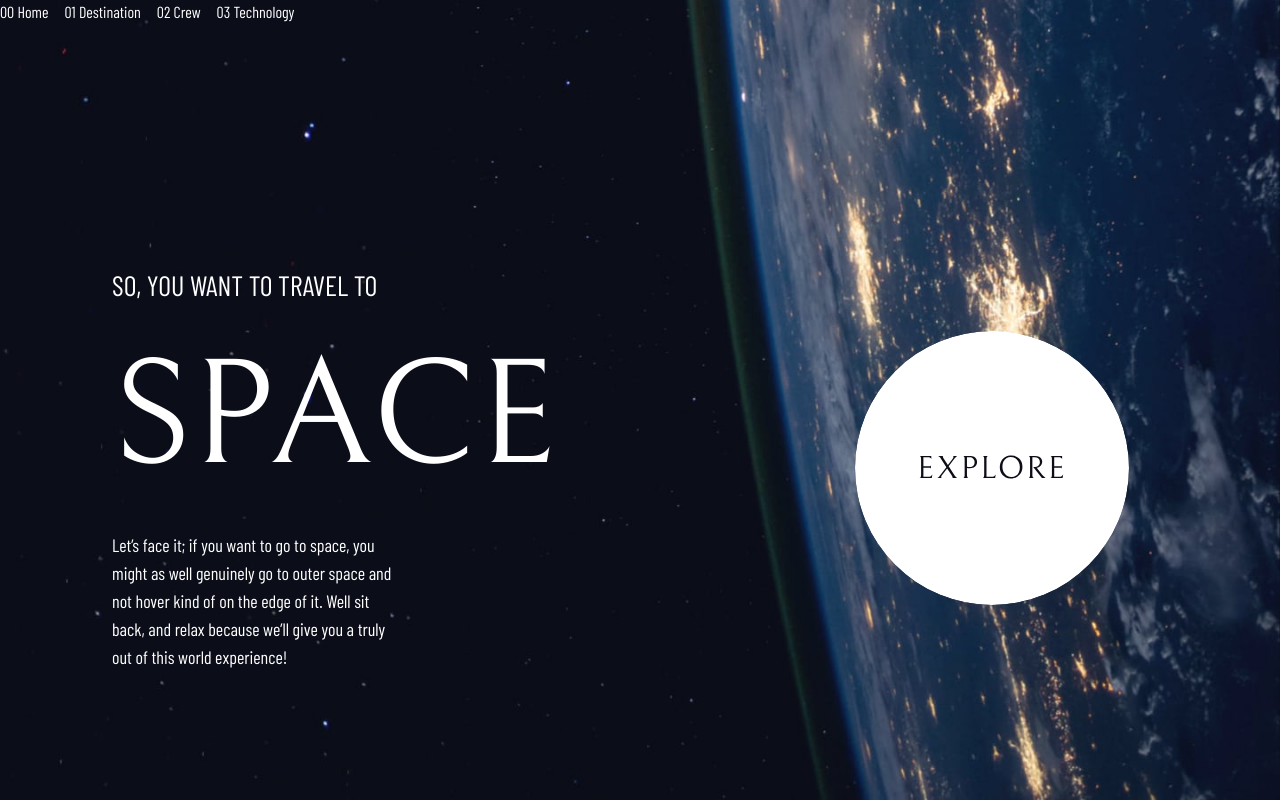
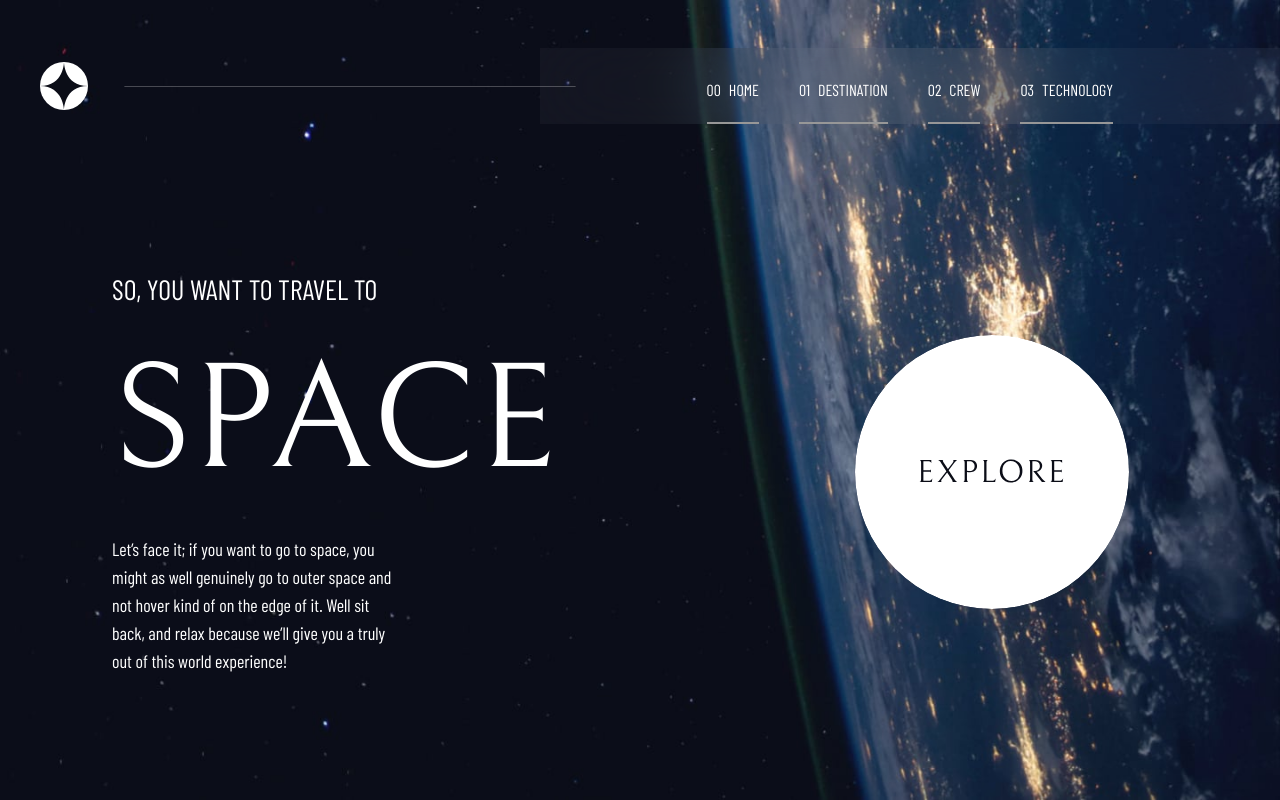
Before and after one commit to Yarden-Tal/Space-Tourism, a Nuxt app: page / in a window 1280 px wide. Built offline with nearby package versions, Linux system fonts and the light colour scheme.

Commit message:
styled the header

```diff
--- a/components/header/Navbar.vue
+++ b/components/header/Navbar.vue
@@ -4,10 +4,29 @@ import { links } from "~/data/miscData";
 
 <template>
   <nav>
-    <ul class="flex gap-4">
+    <ul class="flex gap-10">
       <li v-for="(l, i) in links" :key="i">
-        <NuxtLink :to="l.link">{{ l.title }}</NuxtLink>
+        <NuxtLink :to="l.link" class="font-barlow flex h-full pb-5">
+          <div class="mr-2">{{ l.num }}</div>
+          <div>{{ l.title.toUpperCase() }}</div>
+        </NuxtLink>
+        <!-- <hr class="bg-[#979¿797] w-full relative top-[30px] h-1 rounded-[1px]" /> -->
       </li>
     </ul>
   </nav>
 </template>
+
+<style scoped>
+nav {
+  background: rgba(255, 255, 255, 0.04);
+  backdrop-filter: blur(40.774227142333984px);
+  padding: 30px 167px 0 167px;
+}
+
+a {
+  border-bottom: 2px solid #979797;
+}
+a:hover {
+  border-bottom-color: #fff;
+}
+</style>
--- a/components/shared/TheHeader.vue
+++ b/components/shared/TheHeader.vue
@@ -1,9 +1,13 @@
 <script setup lang="ts"></script>
 
 <template>
-  <header>
-    <!-- Left side -->
-    <div></div>
+  <header class="flex items-center justify-between pt-12 pl-10">
+    <div class="justify-start min-w-[48px]">
+      <img class="" src="../../assets/icons/header-star.svg" alt="Star" />
+    </div>
+    <div class="relative left-9 z-10 w-full">
+      <img class="w-full" src="../../assets/icons/header-line.svg" alt="line" />
+    </div>
     <HeaderNavbar />
   </header>
 </template>
--- a/data/miscData.ts
+++ b/data/miscData.ts
@@ -1,10 +1,10 @@
 import { HeaderLink } from "~/models/models";
 
 export const links: HeaderLink[] = [
-  { title: "00 Home", link: "/" },
-  { title: "01 Destination", link: "/destination" },
-  { title: "02 Crew", link: "/crew" },
-  { title: "03 Technology", link: "/tech" },
+  { title: "Home", num: "00", link: "/" },
+  { title: "Destination", num: "01", link: "/destination" },
+  { title: "Crew", num: "02", link: "/crew" },
+  { title: "Technology", num: "03", link: "/tech" },
 ];
 
 export const hpTxt: string = `Let’s face it; if you want to go to space, you might as well genuinely
--- a/models/models.ts
+++ b/models/models.ts
@@ -1,4 +1,5 @@
 export interface HeaderLink {
   title: string;
+  num: string;
   link: string;
 }
--- a/pages/[...slug]/index.vue
+++ b/pages/[...slug]/index.vue
@@ -9,7 +9,7 @@ useHead({
 <template>
   <div class="h-screen bg-background-home-desktop bg-no-repeat bg-cover">
     <SharedTheHeader />
-    <main class="flex justify-between items-center !mt-60 mx-28">
+    <main class="flex justify-between items-center !mt-36 mx-28">
       <div class="w-[27%]">
         <p class="font-barlow text-h5">
           {{ "So, you want to travel to".toUpperCase() }}
```
Also changed, not shown: assets/icons/header-line.svg (added), assets/icons/header-star.svg (added).
